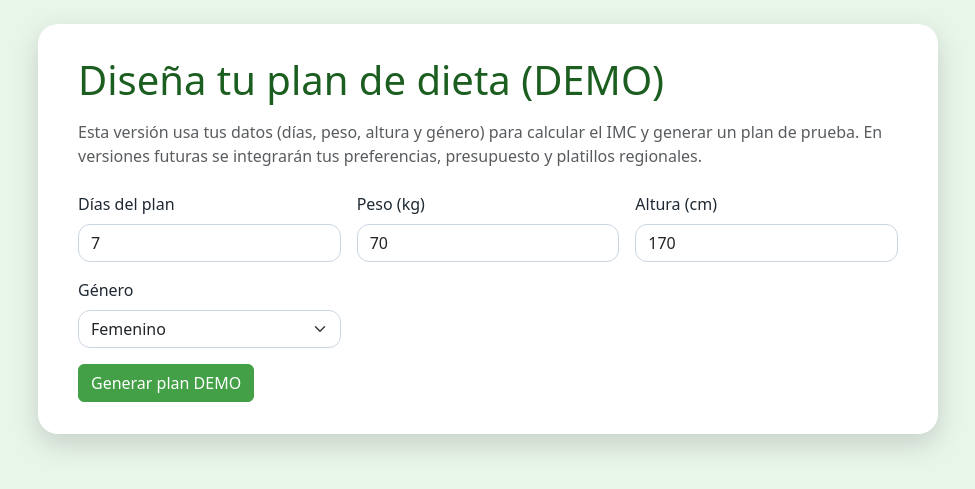
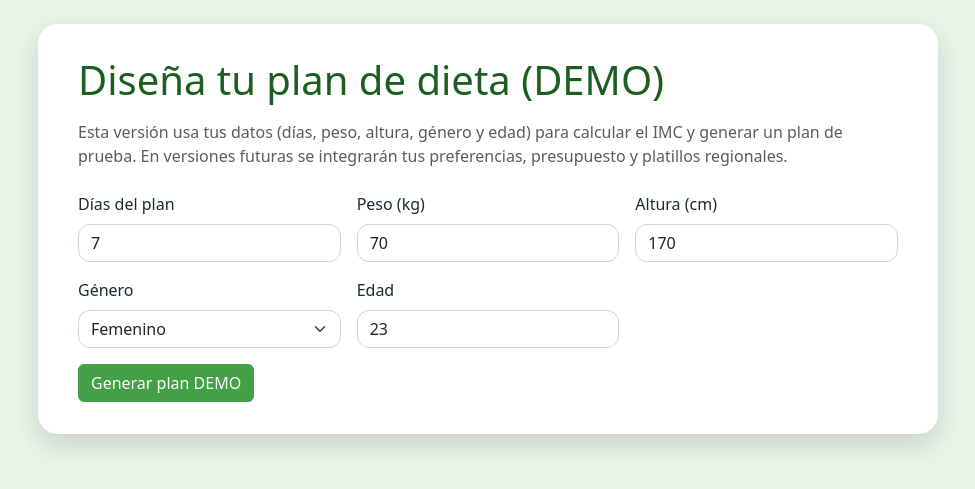
Before and after one commit to ArianaST/proyectoDieta, a Flask app: page /inicio in a window 1280 px wide. Shown: the part 50-539 px from the top of the page, without its empty margins (152-1127 px from the left). Run offline with Flask 3, Linux system fonts and the light colour scheme.

Commit message:
Update index.html

```diff
--- a/app/templates/index.html
+++ b/app/templates/index.html
@@ -9,7 +9,7 @@
     <h1 class="mb-3 form-title">Diseña tu plan de dieta (DEMO)</h1>
 
     <p class="text-muted mb-4">
-      Esta versión usa tus datos (días, peso, altura y género) para calcular el IMC
+      Esta versión usa tus datos (días, peso, altura, género y edad) para calcular el IMC
       y generar un plan de prueba. En versiones futuras se integrarán tus preferencias,
       presupuesto y platillos regionales.
     </p>
@@ -47,6 +47,12 @@
         </select>
       </div>
 
+      <div class="col-md-4">
+        <label for="edad_anios" class="form-label">Edad</label>
+        <input type="number" id="edad_anios" name="edad_anios"
+               class="form-control" min="5" max="120" value="23">
+      </div>
+
       <div class="col-12 mt-3">
         <button id="btn-generar" type="submit" class="btn btn-primary">
           Generar plan DEMO
```
